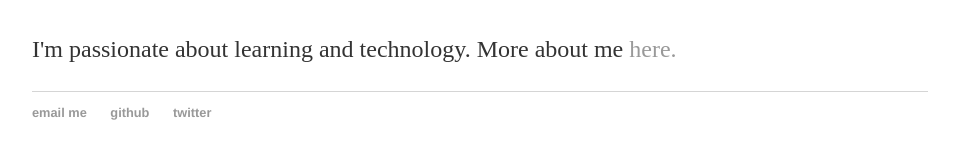
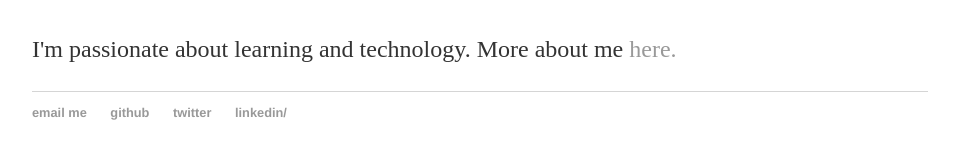
Before and after one commit to Sebbenbear/sebbenbear.github.io, a Jekyll site: the page built from index.html, in a window 1280 px wide. Shown: the part 164-323 px from the top of the page, without its empty margins (160-1119 px from the left). Built offline with Jekyll 4.4.1, drawn with Linux system fonts in a browser that asks for light colours.

Commit message:
Include linked in profile

```diff
--- a/_layouts/default.html
+++ b/_layouts/default.html
@@ -22,7 +22,8 @@
     		<ul>
         		<li><a href="mailto:pauline.m.kelly1@gmail.com">email me</a></li>
         		<li><a href="https://github.com/sebbenbear">github</a></li>
-            <li><a href="https://twitter.com/Sebbenbear">twitter</a></li>
+                        <li><a href="https://twitter.com/Sebbenbear">twitter</a></li>
+			<li><a href="https://www.linkedin.com/in/pauline-kelly-69594b51">linkedin/</a></li>
 			</ul>
 		</footer>
 	</body>
```
